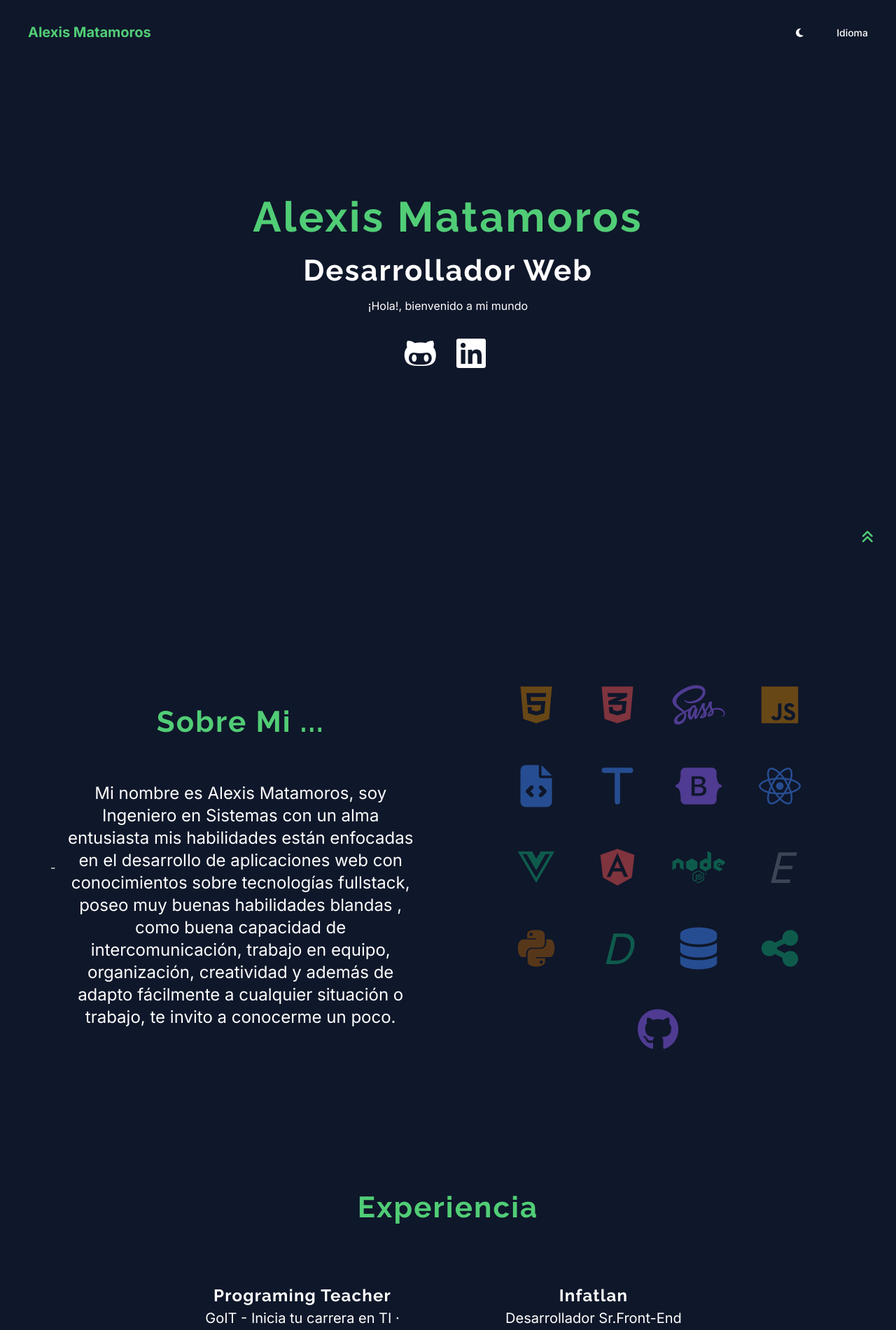
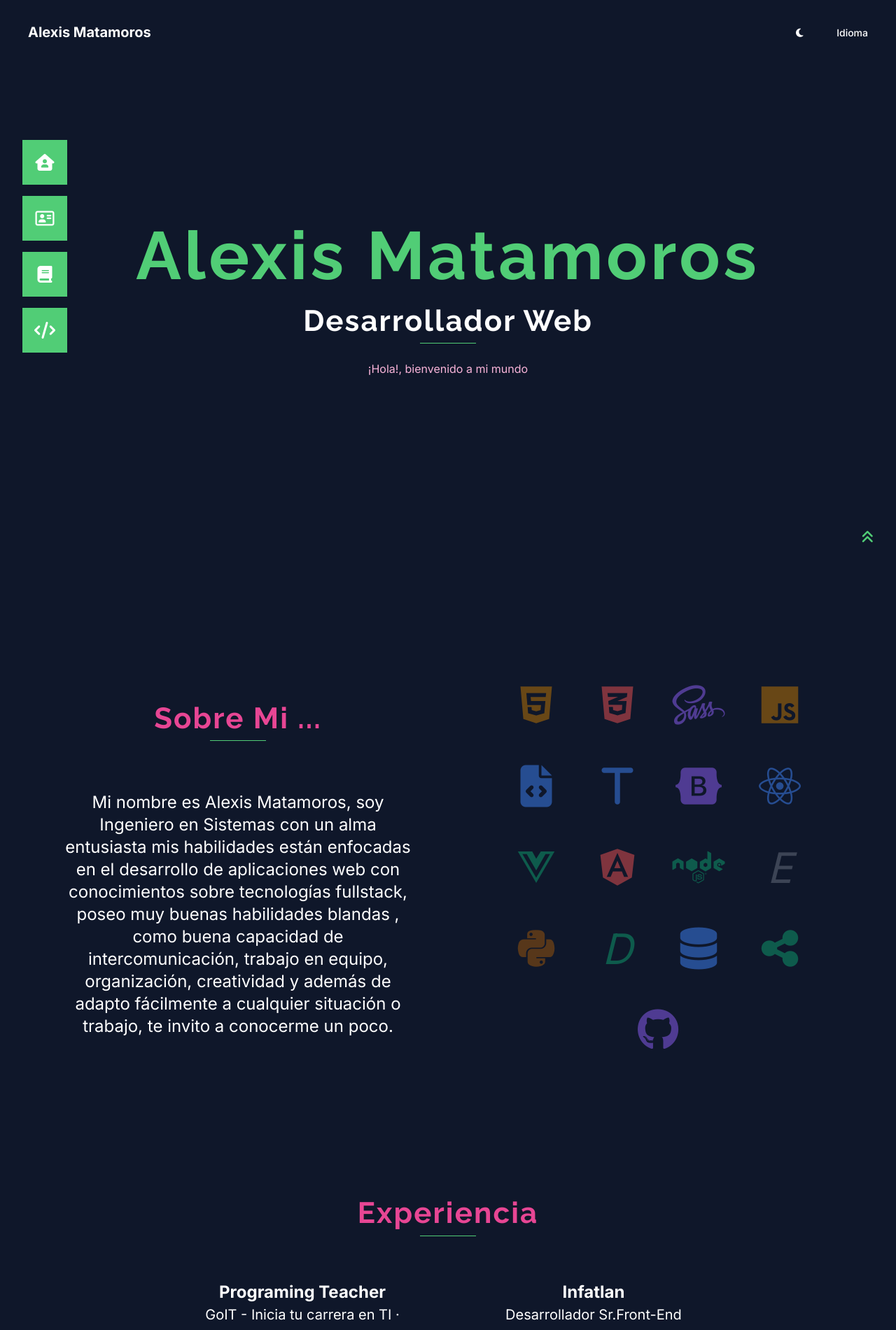
Before and after one commit to AEMatamoros/PorfolioV2, a React (Vite) app: page / in a window 1280 px wide. Shown: the top 1901 px of the page at 70% size. Built offline with nearby package versions, Linux system fonts and the light colour scheme.

Commit message:
feat:Added Navigation. Updated Footer Layou

```diff
--- a/src/components/About.tsx
+++ b/src/components/About.tsx
@@ -2,10 +2,12 @@ import React from "react";
 
 export default function About({ title, msg }: { title: string; msg: string }) {
   return (
-    <section className="flex main__about  justify-center items-center text-dark dark:text-white w-full sm:w-full md:w-full lg:w-6/12 xl:w-6/12 2xl:w-612 sm:p-4 md:p-4 lg:p-8 xl:p-8 text-center section-hidden">
-      -
+    <section
+      className="flex main__about  justify-center items-center text-dark dark:text-white w-full sm:w-full md:w-full lg:w-6/12 xl:w-6/12 2xl:w-612 sm:p-4 md:p-4 lg:p-8 xl:p-8 text-center section-hidden"
+      id="about"
+    >
       <div className="main__about__text text-2xl p-4 flex flex-col gap-16">
-        <h2 className="font-bold text-main">{title} ...</h2>
+        <h2 className="font-bold text-pink-500">{title} ...</h2>
         <p className="sm:text-sm md:text-2xl">{msg}</p>
       </div>
     </section>
--- a/src/components/Experience.tsx
+++ b/src/components/Experience.tsx
@@ -41,22 +41,28 @@ let exp = [
 export default function Experience({
   title,
   currentLanguaje,
+  reference,
 }: {
   title: string;
   currentLanguaje: string;
+  reference: any;
 }) {
   return (
-    <section className="main__exp w-full p-4 sm:p-4 md:p-4 lg:p-16 xl:p16 duration-75 flex flex-wrap gap-8 justify-center section-hidden">
+    <section
+      className="main__exp w-full p-4 sm:p-4 md:p-4 lg:p-16 xl:p16 duration-75 flex flex-wrap gap-8 justify-center section-hidden"
+      id="experience"
+      ref={reference}
+    >
       <div className="container flex flex-wrap gap-8 justify-center items-center">
-        <h2 className="font-bold w-full text-center text-main">{title}</h2>
+        <h2 className="font-bold w-full text-center text-pink-500">{title}</h2>
         {exp.map((place, index) => (
           <div
             key={index}
             className="experience__card p-6 sm:w-full md:w-6/12 lg:w-5/12 xl:w-4/12 w-full h-auto text-dark dark:text-white "
           >
             <div className="flex flex-wrap items-center">
-              <div className="w-full pt-8 flex flex-col justify-between items-center">
-                <h2 className="font-bold text-2xl">{place.name}</h2>
+              <div className="w-full flex flex-col justify-between items-center">
+                <h3 className="font-bold text-2xl">{place.name}</h3>
                 {currentLanguaje === "ES" ? (
                   <p className="text-xl leading-relaxed text-center">
                     {place.descriptionES}
--- a/src/components/Header.tsx
+++ b/src/components/Header.tsx
@@ -9,11 +9,13 @@ export default function Header({
   handleLanguaje,
 }: iHeaderProps) {
   return (
-    <header className="main__header w-full bg-light dark:bg-dark  flex items-center justify-between p-8 sticky top-0 z-10">
+    <header
+      className="main__header w-full bg-light dark:bg-dark  flex items-center justify-between p-8 sticky top-0 z-10"
+    >
       {/* <i className="fa-solid fa-code"></i> */}
       <nav className="container flex justify-between">
         <span
-          className="text-dark dark:text-main text-xl font-bold cursor-pointer"
+          className="text-dark dark:text-light text-xl font-bold cursor-pointer"
           onClick={scrollToTop}
         >
           Alexis Matamoros
--- a/src/components/Hero.tsx
+++ b/src/components/Hero.tsx
@@ -4,41 +4,27 @@ export default function Hero({
   title,
   subtitle,
   msg,
+  reference,
 }: {
   title: string;
   subtitle: string;
   msg: string;
+  reference: any;
 }) {
   return (
-    <section className="main__hero flex flex-col justify-center w-full ">
+    <section
+      className="main__hero flex flex-col justify-center w-full "
+      id="hero"
+      ref={reference}
+    >
       <div className="main__hero__text flex flex-col justify-center items-center container m-auto text-center ">
-        <h1 className="text-main">{title}</h1>
-        <h2>{subtitle}</h2>
-        <p className="text-center mt-4">{msg} </p>
-        <ul className="flex justify-center items-center gap-4 p-8">
-          <li>
-            <a
-              target="_blank"
-              rel="noopener noreferrer"
-              href="https://github.com/AEMatamoros"
-              className="flex flex-col"
-            >
-              <i className="fa-3x fa-brands fa-github-alt hover:text-main cursor-pointer"></i>
-              <span className="text-transparent">Github</span>
-            </a>
-          </li>
-          <li>
-            <a
-              target="_blank"
-              rel="noopener noreferrer"
-              href="https://www.linkedin.com/in/alexis-eduardo-matamoros-mayorquin-3a87411b5"
-              className="flex flex-col"
-            >
-              <i className="fa-3x fa-brands fa-linkedin hover:text-main cursor-pointer"></i>
-              <span className="text-transparent">LinkedIn</span>
-            </a>
-          </li>
-        </ul>
+        <h1 className="text-main text-6xl sm:text-6xl md:text-6xl lg:text-7xl xl:text-8xl 2xl:text-8xl first-text-animation">
+          {title}
+        </h1>
+        <h2 className="second-text-animation">{subtitle}</h2>
+        <p className="third-text-animation text-center mt-4 text-pink-300 ">
+          {msg}{" "}
+        </p>
       </div>
     </section>
   );
--- /dev/null
+++ b/src/components/shareds/Navigator.tsx
@@ -0,0 +1,54 @@
+import React from "react";
+
+export default function Navigator({
+  heroRef,
+  aboutRef,
+  expRef,
+  proyectsRef,
+}: any) {
+  const handleScroll = (ref: any) => {
+    window.scrollTo({
+      top: ref.offsetTop,
+      left: 0,
+      behavior: "smooth",
+    });
+  };
+  return (
+    <aside className="fixed left-8 top-1/4 ">
+      <ul className="hidden sm:hidden md:hidden lg:flex xl:flex 2xl:flex  flex-col gap-4">
+        <li
+          onClick={() => {
+            handleScroll(heroRef.current);
+          }}
+          className="w-16  h-16 bg-main flex justify-center gap-x-8 items-center hover:bg-pink-500 dark:text-light cursor-pointer"
+        >
+          <i className="fa-xl fa-solid fa-house-user"></i>
+        </li>
+        <li
+          onClick={() => {
+            handleScroll(aboutRef.current);
+          }}
+          className="w-16  h-16 bg-main flex justify-center gap-x-8 items-center hover:bg-pink-500 dark:text-light cursor-pointer"
+        >
+          <i className="fa-xl fa-regular fa-address-card"></i>
+        </li>
+        <li
+          onClick={() => {
+            handleScroll(expRef.current);
+          }}
+          className="w-16  h-16 bg-main flex justify-center gap-x-8 items-center hover:bg-pink-500 dark:text-light cursor-pointer"
+        >
+          <i className="fa-xl fa-solid fa-book"></i>
+        </li>
+        <li
+          onClick={() => {
+            handleScroll(proyectsRef.current);
+          }}
+          className="w-16  h-16 bg-main flex justify-center gap-x-8 items-center hover:bg-pink-500 dark:text-light cursor-pointer"
+        >
+          <i className="fa-xl fa-solid fa-code"></i>
+        </li>
+      </ul>
+    </aside>
+  );
+}
--- a/src/main.scss
+++ b/src/main.scss
@@ -24,12 +24,11 @@ html {
 @tailwind utilities;
 
 h1 {
-  @apply text-6xl;
   font-weight: 700;
   line-height: 1.17;
   font-family: "Raleway", sans-serif;
   letter-spacing: 0.05em;
-  margin: 20px 0;
+  margin: 16px 0;
 }
 
 h2 {
@@ -39,6 +38,19 @@ h2 {
   line-height: 1.04;
   font-family: "Raleway", sans-serif;
   letter-spacing: 0.05em;
+  margin: 8px 0;
+  display: flex;
+  justify-content: center;
+  align-items: center;
+  flex-direction: column;
+}
+
+h2::after {
+  content: "";
+  width: 80px;
+  height: 1px;
+  margin-top: 10px;
+  @apply bg-main;
 }
 
 h3 {
@@ -71,6 +83,11 @@ li {
     @apply bg-pink-400;
   }
 }
+
+section {
+  min-height: 100vh;
+}
+
 .main {
   overflow: hidden;
 }
@@ -125,7 +142,7 @@ li {
 
 .proyect-img {
   width: 100%;
-  height: auto;
+  height: 100%;
 }
 
 .lamp {
@@ -139,7 +156,7 @@ li {
   background: radial-gradient(
     circle at var(--x) var(--y),
     transparent 10%,
-    rgba(0, 0, 0, 0.3) 15%
+    rgba(0, 0, 0, 0.3) 50%
   );
 }
 
@@ -191,23 +208,39 @@ li {
   }
 }
 .custom-card {
-  opacity: 0.7;
-  min-height: 230px;
-  height: auto;
+  position: relative;
+  overflow: hidden;
+  height: 200px;
   &:hover {
     cursor: pointer;
-    opacity: 1;
-    & > .proyect-img-container {
-      & > .proyect-img {
-        transform: scale(1.2);
-      }
-    }
   }
 }
-
+.card__body {
+  position: absolute;
+  bottom: -200px;
+  display: flex;
+  justify-content: center;
+  align-items: center;
+  flex-direction: column;
+  max-height: 100%;
+  background-color: transparent;
+  transition: all 0.3s cubic-bezier();
+}
+.custom-card:hover > .card__body.dark {
+  @apply bg-dark;
+  width: 100%;
+  height: 100%;
+  top: 0;
+}
+.custom-card:hover > .card__body {
+  @apply bg-light;
+  width: 100%;
+  height: 100%;
+  top: 0;
+}
 .main__footer {
   width: 100%;
-  height: 10vh;
+  min-height: 10vh;
 }
 
 @keyframes lds-ripple {
@@ -251,7 +284,7 @@ li {
   max-width: 1200px;
 }
 .experience__card {
-  min-height: 360px;
+  min-height: 300px;
 }
 
 .section-hidden {
@@ -281,4 +314,80 @@ li {
   position: fixed;
   bottom: 32px;
   right: 32px;
+  z-index: 2000;
 }
+.first-text-animation {
+  animation: first-text-animation;
+  animation-duration: 0.5s;
+  animation-timing-function: $cubic;
+  animation-fill-mode: forwards;
+  position: relative;
+}
+.second-text-animation {
+  opacity: 0;
+  animation: second-text-animation;
+  animation-delay: 0.5s;
+  animation-duration: 1s;
+  animation-timing-function: $cubic;
+  animation-fill-mode: forwards;
+  position: relative;
+}
+.second-text-animation:after {
+  opacity: 0;
+  animation: decoration-text-animation;
+  animation-delay: 0.5s;
+  animation-duration: 1s;
+  animation-timing-function: $cubic;
+  animation-fill-mode: forwards;
+  position: relative;
+}
+.third-text-animation {
+  opacity: 0;
+  animation: third-text-animation;
+  animation-duration: 1s;
+  animation-delay: 0.8s;
+  animation-timing-function: $cubic;
+  animation-fill-mode: forwards;
+  position: relative;
+}
+@keyframes first-text-animation {
+  from {
+    top: -100vh;
+  }
+  to {
+    top: 0;
+  }
+}
+
+@keyframes second-text-animation {
+  from {
+    right: -100vw;
+    opacity: 0;
+  }
+  to {
+    right: 0;
+    opacity: 1;
+  }
+}
+
+@keyframes third-text-animation {
+  from {
+    bottom: -100vh;
+    opacity: 0;
+  }
+  to {
+    bottom: 0;
+    opacity: 1;
+  }
+}
+
+@keyframes decoration-text-animation {
+  from {
+    left: -200vw;
+    opacity: 0;
+  }
+  to {
+    left: 0;
+    opacity: 1;
+  }
+}
--- a/src/views/App.tsx
+++ b/src/views/App.tsx
@@ -1,4 +1,4 @@
-import { useEffect, useLayoutEffect } from "react";
+import { useLayoutEffect, useRef } from "react";
 //Custom Hooks
 import { SelectLanguajeHook, SelectThemeHook } from "../hooks";
 
@@ -13,6 +13,7 @@ import {
 } from "../components";
 import Footer from "../components/Footer";
 import GoTop from "../components/shareds/GoTop";
+import Navigator from "../components/shareds/Navigator";
 
 export default function App() {
   // Init in DarkMode, Init Lamp Effect
@@ -71,6 +72,11 @@ export default function App() {
   //Languaje
   let { currentLanguaje: texts, handleLanguaje, type } = SelectLanguajeHook();
 
+  //Scroll Navigation
+  const heroRef = useRef(null); //represents main section
+  const aboutRef = useRef(null); //represents about section
+  const expRef = useRef(null);
+  const proyectsRef = useRef(null);
   return (
     <div ref={wrapperRef} className="main">
       <main className="bg-light dark:bg-dark text-dark dark:text-white flex flex-wrap relative">
@@ -84,20 +90,32 @@ export default function App() {
           title={texts.labels.userTitle}
           subtitle={texts.labels.userJob}
           msg={texts.labels.mainHero}
+          reference={heroRef}
         />
         <GoTop />
-        <div className="w-full bg-light dark:bg-dark">
+        <div className="w-full bg-light dark:bg-dark" ref={aboutRef}>
           <div className="container flex flex-wrap ">
             <About title={texts.labels.mainTitle} msg={texts.labels.mainMsg} />
             <Techs />
           </div>
         </div>
-        <Experience title={texts.labels.experience} currentLanguaje={type} />
-        <Portfolio title={texts.labels.proyectsTitle} currentLanguaje={type} />
+        <Experience title={texts.labels.experience} currentLanguaje={type} reference={expRef}/>
+        <Portfolio
+          title={texts.labels.proyectsTitle}
+          currentLanguaje={type}
+          currentTheme={currentTheme}
+          reference={proyectsRef}
+        />
         <Footer msg={texts.labels.footerText} />
-        {currentTheme === "dark" && (
+        <Navigator
+          heroRef={heroRef}
+          aboutRef={aboutRef}
+          expRef={expRef}
+          proyectsRef={proyectsRef}
+        ></Navigator>
+        {/* {currentTheme === "dark" && (
           <span className="lamp hidden sm:hidden md:hidden lg:inline-block xl:inline-block"></span>
-        )}
+        )} */}
       </main>
     </div>
     //   <Suspense fallback={<Loader />}>
```
Also changed, not shown: src/components/Footer.tsx (+23 -8 lines), src/components/Portfolio.tsx (+22 -13 lines), src/components/shareds/Card.tsx (+61 -34 lines).
